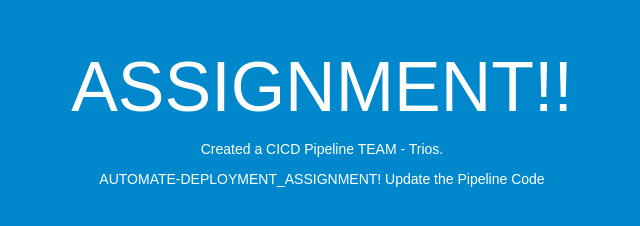
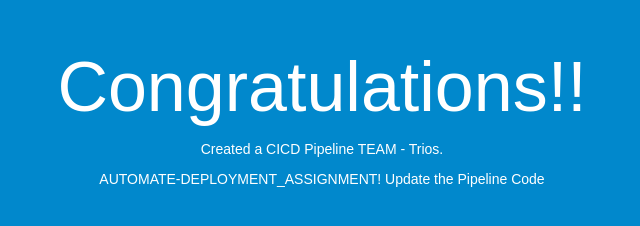
Before and after one commit to RishikeshKeshav/cmpe277-Automate-deployment, a plain HTML site: page index.html in a window 1280 px wide. Shown: the whole page, without its empty margins (318-958 px from the left). Drawn offline with Linux system fonts and the light colour scheme.

Commit message:
assignment1

```diff
--- a/index.html
+++ b/index.html
@@ -26,7 +26,7 @@
 </head>
 <body>
   <div align="center">
-<h1>ASSIGNMENT!!</h1>
+<h1>Congratulations!!</h1>
 <p>Created a CICD Pipeline TEAM - Trios.</p>
     <p>AUTOMATE-DEPLOYMENT_ASSIGNMENT! Update the Pipeline Code</p>
   </div>
```
